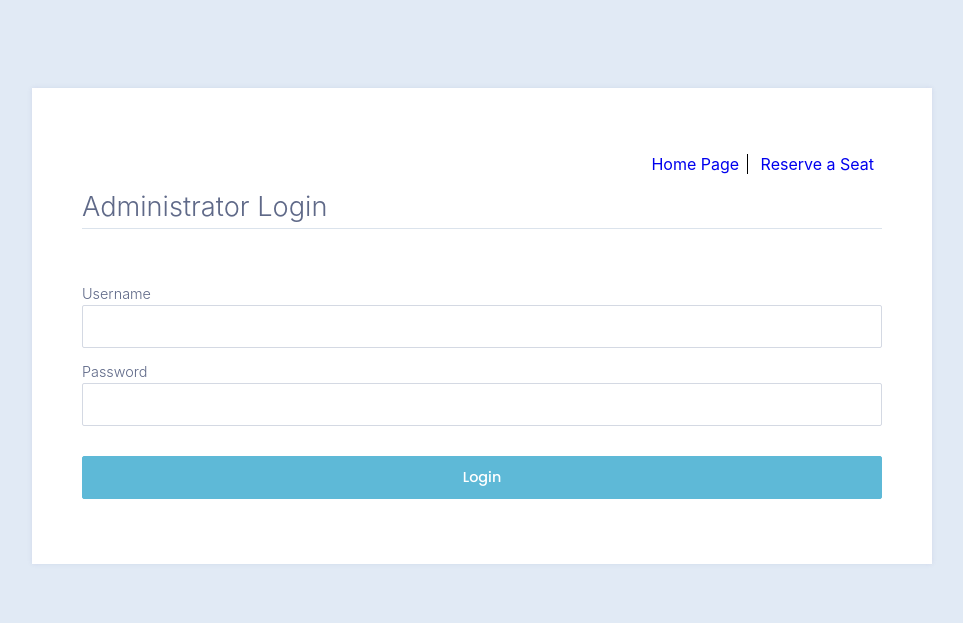
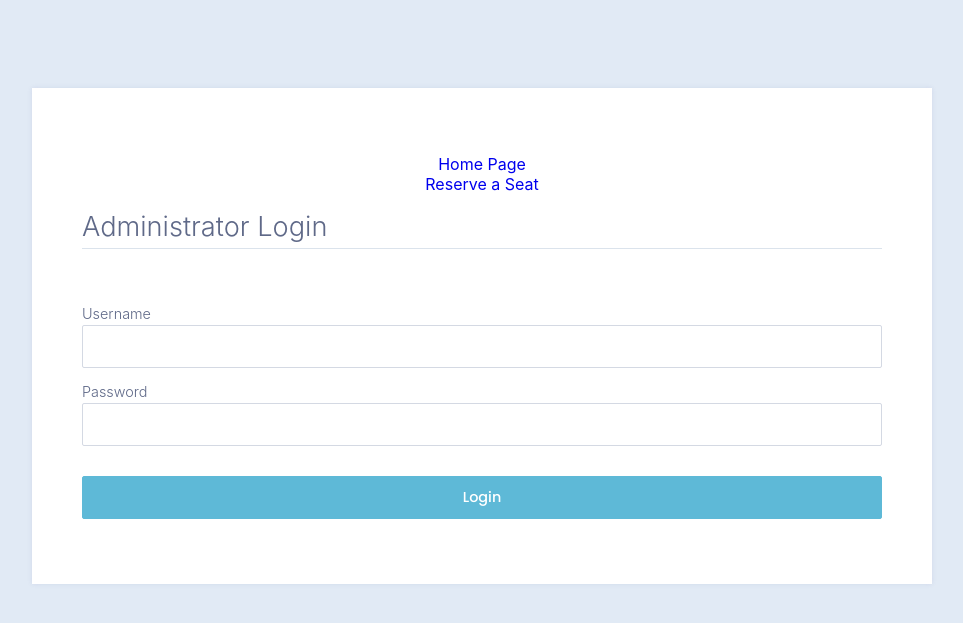
Before and after one commit to clkphw/IT4320_FinalProject, a Flask app: page /admin in a window 1280 px wide. Shown: the top 623 px of the page, without its empty margins (158-1121 px from the left). Run offline with Flask 2, Linux system fonts and the light colour scheme; some libraries are stand-ins or nearby versions.

Commit message:
Add files via upload
FinalCopy

```diff
--- a/it-4320-final-proj/flask_wtforms_tutorial/forms.py
+++ b/it-4320-final-proj/flask_wtforms_tutorial/forms.py
@@ -59,7 +59,6 @@
 
     reserve = SubmitField("Reserve a Seat")
 
-
 class AdminLoginForm(FlaskForm):
     """Admin login form"""
 
--- a/it-4320-final-proj/flask_wtforms_tutorial/routes.py
+++ b/it-4320-final-proj/flask_wtforms_tutorial/routes.py
@@ -50,10 +50,12 @@
 
         ]
     for i in f:
+
         #print(i.split(",")[1],i.split(",")[2])
         x = int(i.split(",")[1])
         y = int(i.split(",")[2])
         chart[x][y] = "X"
+    f.close()
     return chart
 
 def addreservations(firstname, row, col):
@@ -124,29 +126,31 @@
     form = ReservationForm()
     title = ("Seating Chart")
     ResList = loadreservations()
+    if request.method == 'POST' and form.validate_on_submit():
+        ResList = loadreservations()
+        try:
+            first_name = request.form.get("first_name")
+            last_name = request.form.get("last_name")
+            row = int(request.form.get("row"))
+            seat = int(request.form.get("seat"))
+        except TypeError:
+            form = ReservationForm()
+            return render_template("reservations.html", form=form, template="form-template", ResList=ResList, title=title)
 
-    try:
-        first_name = form.first_name.data
-        last_name = form.last_name.data
-        row = int(form.row.data)
-        seat = int(form.seat.data)
-    except TypeError:
-        form = ReservationForm()
-        return render_template("reservations.html", form=form, template="form-template", ResList=ResList, title=title)
+        txt = "INFOTC1040"
+        e_ticket = get_code(first_name, txt)
 
-    txt = "INFOTC1040"
-    e_ticket = get_code(first_name, txt)
-
-    if ResList[row-1][seat-1] == "X":
-        form = ReservationForm()
-        error_msg = "The seat you chose is unavailable. Try Again"
-        return render_template("reservations.html", error=error_msg, form=form, template="form-template", ResList=ResList, title=title)
-    else:
-        form = ReservationForm()
-        f = open("reservations.txt", "a")
-        f.write("\n{0}, {1}, {2}, {3}".format(first_name, row, seat, e_ticket))
-        f.close()
-        ok_msg = "Your reservation was successful. {0} here is your e-ticket: {1}".format(first_name, e_ticket)
-        return render_template("reservations.html", form=form, template="form-template", error=ok_msg, title=title, ResList=ResList)
+        if ResList[row-1][seat-1] == "X":
+            form = ReservationForm()
+            error = "The seat you chose is unavailable. Try Again"
+            return render_template("reservations.html", error=error, form=form, template="form-template", ResList=ResList, title=title)
+        else:
+            form = ReservationForm()
+            f = open("reservations.txt", "a")
+            f.write("\n{0}, {1}, {2}, {3}".format(first_name, row-1, seat-1, e_ticket))
+            f.close()
+            ok_msg = "Your reservation was successful. {0} here is your e-ticket: {1}".format(first_name, e_ticket)
+            ResList = loadreservations()
+            return render_template("reservations.html", form=form, template="form-template", error=ok_msg, title=title, ResList=ResList)
 
     return render_template("reservations.html", form=form, template="form-template", title=title, ResList=ResList)
--- a/it-4320-final-proj/flask_wtforms_tutorial/static/css/forms.css
+++ b/it-4320-final-proj/flask_wtforms_tutorial/static/css/forms.css
@@ -20,19 +20,6 @@
   border-bottom: 1px solid #dbe3ec;
   padding-bottom: 5px;
   margin: 0 0 40px 0;
-}
-
-.nav {
-  text-align: right;
-}
-
-.nav li {
-  display: inline-block;
-  padding: 0 0.5rem;
-}
-
-.nav li:not(:last-child) {
-  border-right: 1px solid black;
 }
 
 .formwrapper {
@@ -155,3 +142,10 @@
 .g-recaptcha div {
   margin: auto;
 }
+
+#table__row{
+  text-align: center;
+}
+#table__header{
+  text-align: center;
+}
--- a/it-4320-final-proj/reservations.txt
+++ b/it-4320-final-proj/reservations.txt
@@ -6,3 +6,9 @@
 Janae, 5, 1, JIaNnFaOeTC1040
 Cyd, 8, 2, CIyNdFOTC1040
 Frank, 9, 3, FIrNaFnOkTC1040
+Bradin, 7, 3, BIrNaFdOiTnC1040
+Bradin, 9, 1, BIrNaFdOiTnC1040
+Bradin, 9, 0, BIrNaFdOiTnC1040
+Daniel, 4, 1, DIaNnFiOeTlC1040
+b, 0, 0, bINFOTC1040
+b, 0, 3, bINFOTC1040
```
Also changed, not shown: it-4320-final-proj/flask_wtforms_tutorial/templates/admin.html (line endings or trailing spaces), it-4320-final-proj/passcodes.txt (line endings or trailing spaces), it-4320-final-proj/requirements.txt (line endings or trailing spaces).
